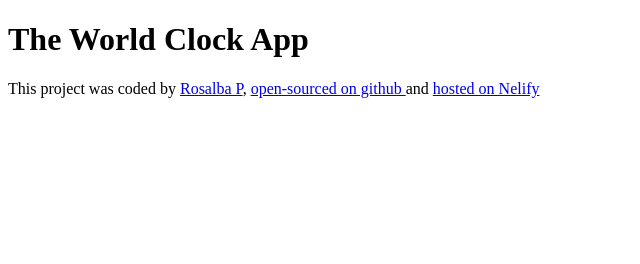
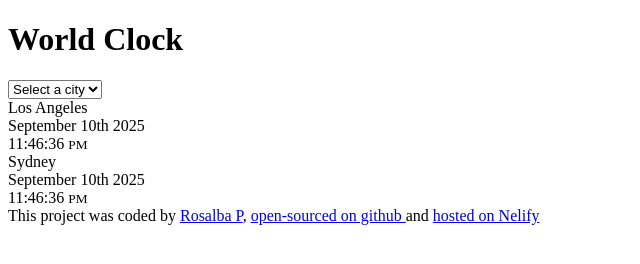
Before and after one commit to RparraTZ/Albas-World-Clock-App, a plain HTML site: page index.html in a window 1280 px wide. Shown: the whole page, without its empty margins (0-640 px from the left). Drawn offline with Linux system fonts and the light colour scheme.

Commit message:
Finished Basic HTML

```diff
--- a/index.html
+++ b/index.html
@@ -7,7 +7,28 @@
     <link rel="stylesheet" href="css/styles.css" />
   </head>
   <body>
-    <h1>The World Clock App</h1>
+    <div class="MainContainer">
+      <h1>World Clock</h1>
+      <select>
+        <option value="">Select a city</option>
+        <option value="">Paris</option>
+        <option value="">Ontario</option>
+        <option value="">Sydney</option>
+      </select>
+      <div class="TimeInfoDisplay">
+        <div>
+          Los Angeles
+          <div>September 10th 2025</div>
+        </div>
+        <div>11:46:36 <small>PM</small></div>
+      </div>
+      <div class="TimeInfoDisplay">
+        <div>
+          Sydney
+          <div>September 10th 2025</div>
+        </div>
+        <div>11:46:36 <small>PM</small></div>
+      </div>
       <footer>
         This project was coded by
         <a href="https://github.com/RparraTZ" target="_blank"> Rosalba P</a>,
@@ -21,6 +42,7 @@
           hosted on Nelify</a
         >
       </footer>
+    </div>
     <script src="Javascript/index.js"></script>
   </body>
 </html>
```
Lines whose indentation alone changed are shown as unchanged.
